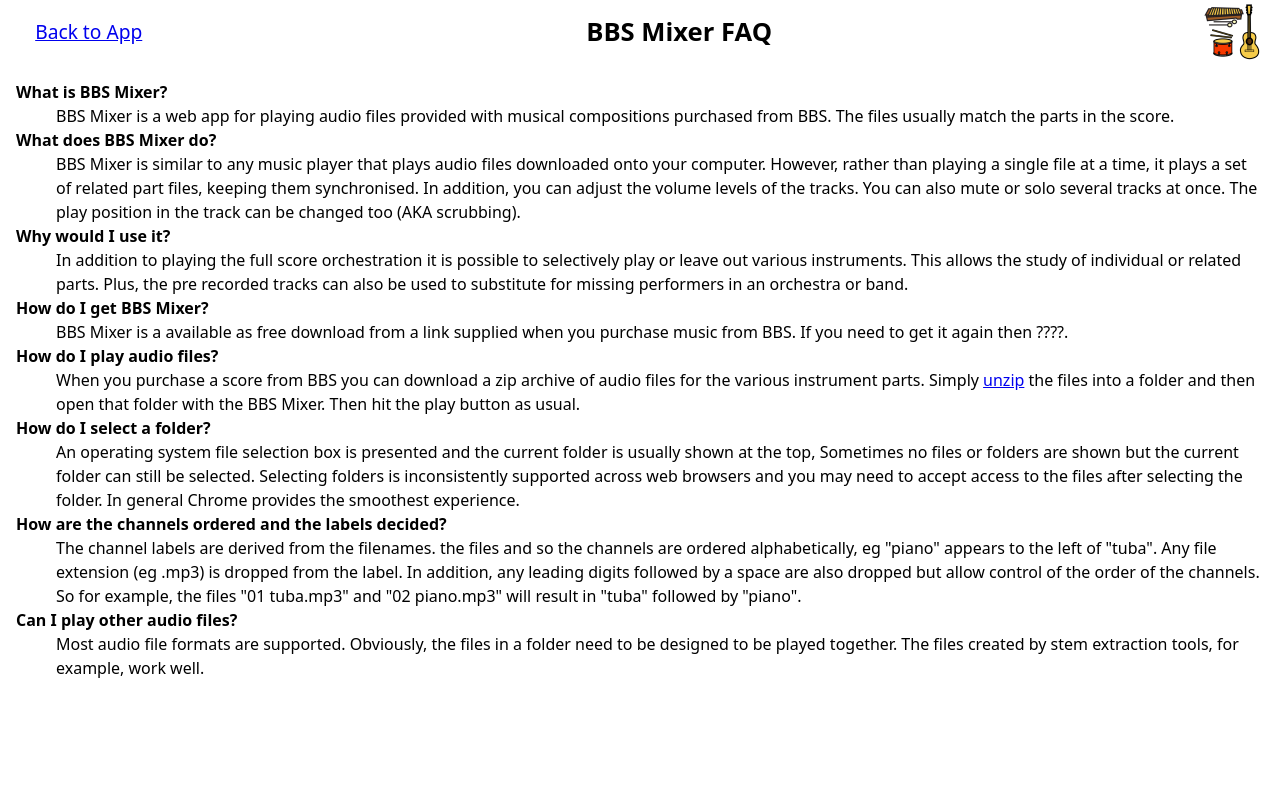
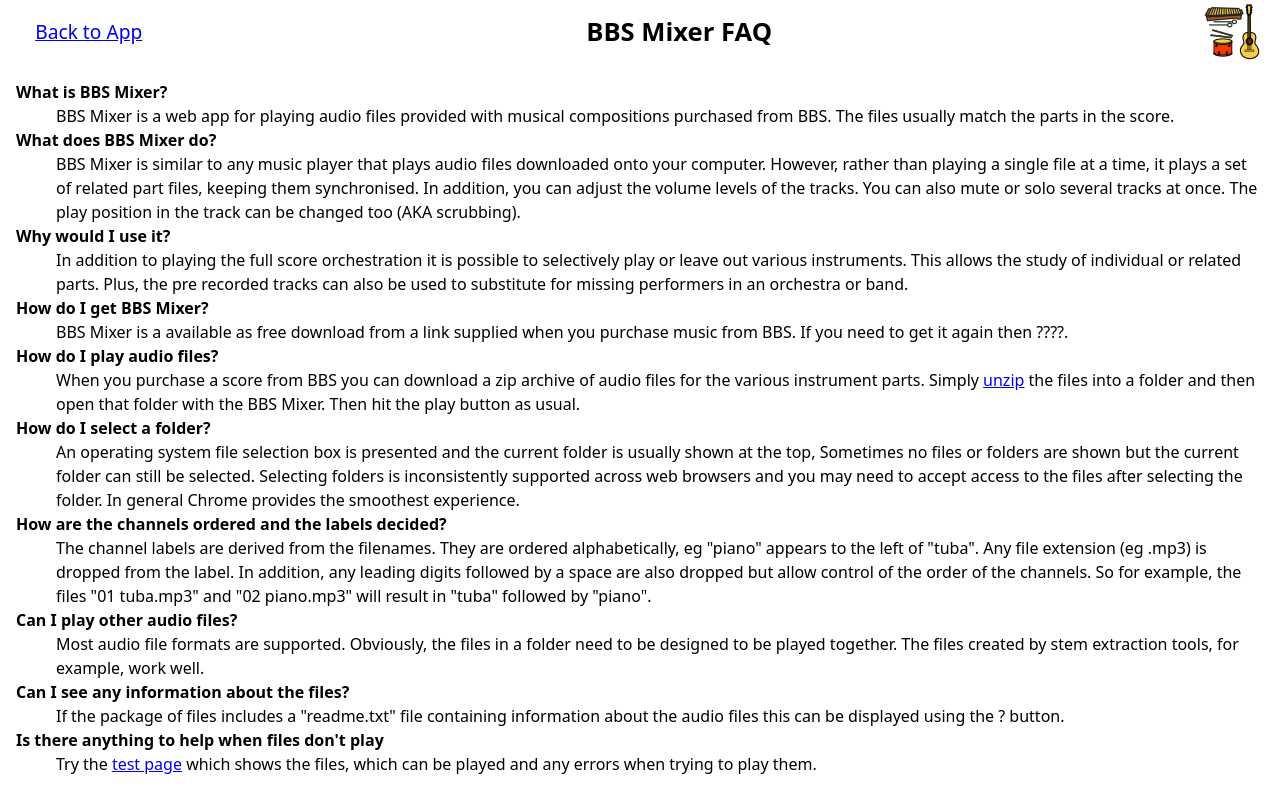
Before and after one commit to music-practice-tools/bbs-mixer, a SvelteKit app: page /faq in a window 1280 px wide. Built offline with nearby package versions, Linux system fonts and the light colour scheme.

Commit message:
Add stop test playing

```diff
--- a/src/routes/faq/+page.svelte
+++ b/src/routes/faq/+page.svelte
@@ -55,12 +55,12 @@
 
   <dt>How are the channels ordered and the labels decided?</dt>
   <dd>
-    The channel labels are derived from the filenames. the files and so the
-    channels are ordered alphabetically, eg "piano" appears to the left of
-    "tuba". Any file extension (eg .mp3) is dropped from the label. In addition,
-    any leading digits followed by a space are also dropped but allow control of
-    the order of the channels. So for example, the files "01 tuba.mp3" and "02
-    piano.mp3" will result in "tuba" followed by "piano".
+    The channel labels are derived from the filenames. They are ordered
+    alphabetically, eg "piano" appears to the left of "tuba". Any file extension
+    (eg .mp3) is dropped from the label. In addition, any leading digits
+    followed by a space are also dropped but allow control of the order of the
+    channels. So for example, the files "01 tuba.mp3" and "02 piano.mp3" will
+    result in "tuba" followed by "piano".
   </dd>
 
   <dt>Can I play other audio files?</dt>
@@ -69,6 +69,18 @@
     to be designed to be played together. The files created by stem extraction
     tools, for example, work well.
   </dd>
+
+  <dt>Can I see any information about the files?</dt>
+  <dd>
+    If the package of files includes a "readme.txt" file containing information
+    about the audio files this can be displayed using the ? button.
+  </dd>
+
+  <dt>Is there anything to help when files don't play</dt>
+  <dd>
+    Try the <a href="/test">test page</a> which shows the files, which can be played
+    and any errors when trying to play them.
+  </dd>
 </dl>
 
 <style>
--- a/static/test/styles.css
+++ b/static/test/styles.css
@@ -1,3 +1,7 @@
+:root {
+  font-family: Sans-Serif;
+}
+
 #ndp-input {
   display: none;
 }
@@ -9,6 +13,7 @@
 }
 
 #controls {
+  width: 5rem;
   flex-direction: column;
   margin: 1rem;
 }
```
Also changed, not shown: static/test/index.html (+2 -1 lines), static/test/script.js (+17 -1 lines).
